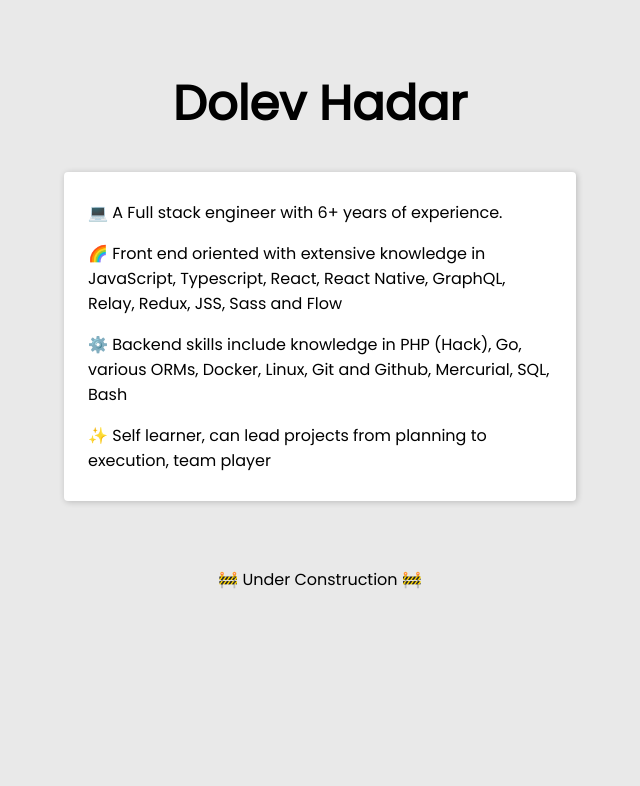
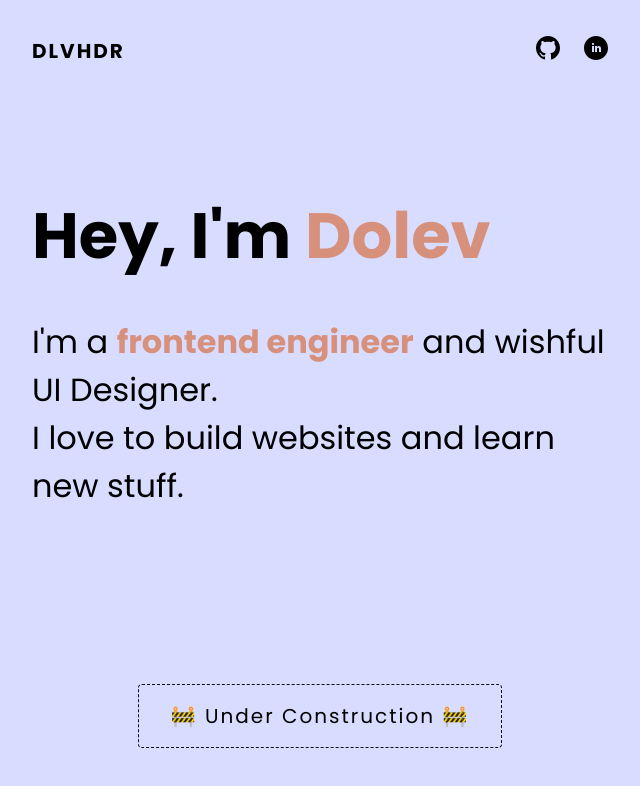
Before and after one commit to dlvhdr/personal-website-gatsby, a Gatsby site: page / in a window 1280 px wide. Shown: the whole page, without its empty margins (320-960 px from the left). Built offline with nearby package versions, Linux system fonts and the light colour scheme; Gatsby itself is replaced by a stand-in of ours.

Commit message:
updated the design

```diff
--- a/gatsby-config.js
+++ b/gatsby-config.js
@@ -6,6 +6,14 @@
   plugins: [
     'gatsby-plugin-sass',
     'gatsby-plugin-typescript',
+    {
+      resolve: 'gatsby-plugin-react-svg',
+      options: {
+        rule: {
+          include: /images/,
+        },
+      },
+    },
     {
       resolve: 'gatsby-plugin-prettier-eslint',
       options: {
--- a/package.json
+++ b/package.json
@@ -17,6 +17,7 @@
   "dependencies": {
     "gatsby": "^3.11.1",
     "gatsby-plugin-prettier-eslint": "^1.0.6",
+    "gatsby-plugin-react-svg": "^3.0.1",
     "gatsby-plugin-sass": "^4.11.0",
     "gatsby-plugin-typescript": "^3.11.0",
     "react": "^17.0.1",
--- a/src/css/index.scss
+++ b/src/css/index.scss
@@ -1,4 +1,20 @@
 @import './typography.scss';
+
+$bg-color: #d8dcff;
+$black-color: #040f0f;
+$primary-color: #d7907b;
+
+$big-font-size: 64px;
+$regular-font-size: 32px;
+$caption-font-size: 20px;
+
+*,
+*::after,
+*::before {
+  padding: 0;
+  margin: 0;
+  box-sizing: border-box;
+}
 
 body {
   font-family: 'Poppins', serif;
@@ -7,31 +23,54 @@
   font-kerning: normal;
   padding: 0;
   margin: 0;
-  background: rgb(233, 233, 233);
+  background: $bg-color;
+  font-size: $regular-font-size;
 }
 
 .root {
-  width: 40vw;
-  padding-top: 36px;
+  width: max(24px, 45vw);
   display: flex;
   margin: 0 auto;
-  justify-content: center;
   flex-direction: column;
 }
 
-.description {
-  background: white;
-  box-shadow: 1px 1px 6px 0px rgb(0 0 0 / 20%);
-  border-radius: 4px;
-  padding: 12px 24px;
+nav {
+  display: flex;
+  flex-direction: row;
+  width: 100%;
+  font-size: 0.625em;
+  gap: 24px;
+  padding-block: 36px;
+  margin-bottom: 84px;
+}
+
+nav p:first-child {
+  flex-grow: 1;
+  font-family: 'Poppins-Bold';
+  letter-spacing: 0.1em;
+}
+
+.primary {
+  color: $primary-color;
+  font-family: 'Poppins-Bold';
 }
 
 .title {
-  font-size: 48px;
-  text-align: center;
+  font-family: 'Poppins-Bold';
+  font-size: 2em;
+  margin-bottom: 35px;
+}
+.description {
+  margin-bottom: 174px;
 }
 
 .under-construction {
   text-align: center;
-  padding: 50px;
+  font-size: 0.625em;
+  border: 1px dashed $black-color;
+  border-radius: 4px;
+  padding: 16px 32px;
+  display: flex;
+  align-self: center;
+  letter-spacing: 0.1em;
 }
--- a/src/pages/index.tsx
+++ b/src/pages/index.tsx
@@ -1,26 +1,34 @@
 import * as React from 'react';
+import GithubIcon from '../images/iconmonstr-github-1.svg';
+import LinkedInIcon from '../images/iconmonstr-linkedin-4.svg';
 import '../css/index.scss';
 
 const IndexPage = (): React.ReactNode => {
   return (
     <main className="root">
-      <title>Dolev Hadar</title>
-      <h1 className="title">Dolev Hadar</h1>
+      <title>DLVHDR</title>
+      <nav>
+        <p>DLVHDR</p>
+        <a href="https://github.com/dlvhdr" target="_blank" rel="noreferrer">
+          <GithubIcon />
+        </a>
+        <a
+          href="https://www.linkedin.com/in/dolev-hadar/"
+          target="_blank"
+          rel="noreferrer"
+        >
+          <LinkedInIcon />
+        </a>
+      </nav>
+      <h1 className="title">
+        Hey, I&apos;m <span className="primary">Dolev</span>
+      </h1>
       <div className="description">
-        <p>💻 A Full stack engineer with 6+ years of experience.</p>
         <p>
-          🌈 Front end oriented with extensive knowledge in JavaScript,
-          Typescript, React, React Native, GraphQL, Relay, Redux, JSS, Sass and
-          Flow
+          I&apos;m a <span className="primary">frontend engineer</span> and
+          wishful UI Designer.
         </p>
-        <p>
-          ⚙️ Backend skills include knowledge in PHP (Hack), Go, various ORMs,
-          Docker, Linux, Git and Github, Mercurial, SQL, Bash
-        </p>
-        <p>
-          ✨ Self learner, can lead projects from planning to execution, team
-          player
-        </p>
+        <p>I love to build websites and learn new stuff.</p>
       </div>
       <div className="under-construction">
         <p>🚧 Under Construction 🚧</p>
```
Also changed, not shown: src/images/iconmonstr-github-1.svg (added), src/images/iconmonstr-linkedin-4.svg (added), 1 other file.
